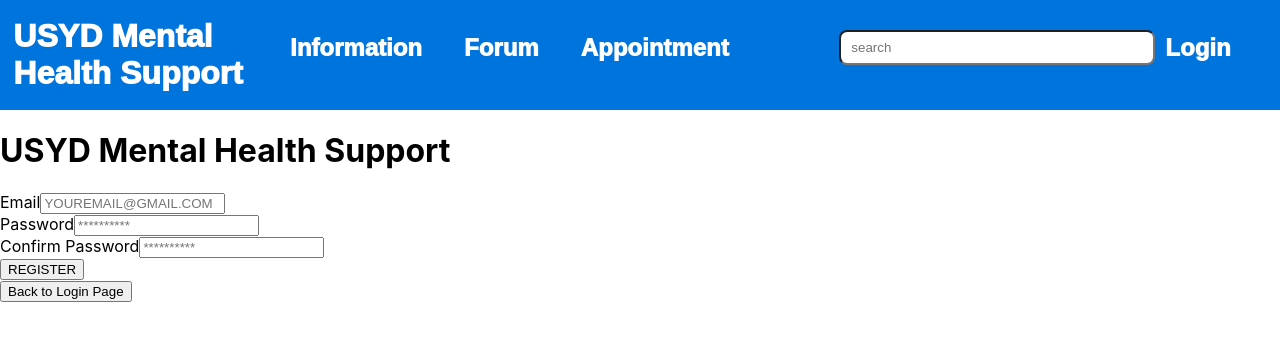
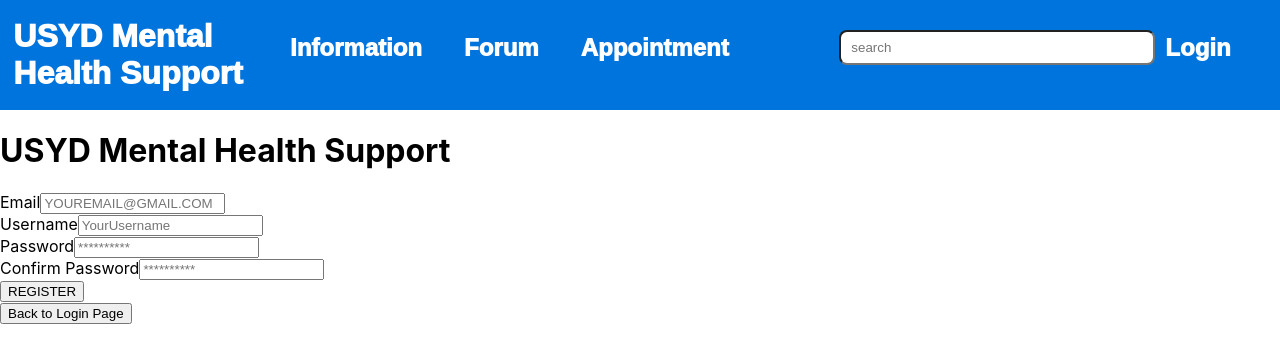
Before and after one commit to BrianXu0623/Mental-Health-Website, a React (Create React App) app in the folder frontend/mental_health_website/: page /register in a window 1280 px wide. Shown: the top 362 px of the page. Built offline with nearby package versions, Linux system fonts and the light colour scheme.

Commit message:
Register with Username

```diff
--- a/frontend/mental_health_website/src/pages/Register.js
+++ b/frontend/mental_health_website/src/pages/Register.js
@@ -1,16 +1,19 @@
+// Register.js
+
 import React, { useState } from 'react';
 import { Form, Button } from 'react-bootstrap';
 import { Link } from 'react-router-dom';
 
 export default function Register() {
     const [email, setEmail] = useState('');
-    const [pass, setPass] = useState('');
+    const [username, setUsername] = useState('');
+    const [password, setPassword] = useState('');
     const [conPass, setConPass] = useState('');
     const [passwordsMatch, setPasswordsMatch] = useState(true);
 
     const handleSubmit = (e) => {
         e.preventDefault();
-        if (pass === conPass) {
+        if (password === conPass) {
             console.log('Registration successful');
 
             fetch('http://localhost:8080/api/users/register', {
@@ -18,7 +21,7 @@ export default function Register() {
                 headers: {
                     'Content-Type': 'application/json',
                 },
-                body: JSON.stringify({ email, password: pass }),
+                body: JSON.stringify({ email, username, password }),
             })
                 .then(response => response.json())
                 .then(data => {
@@ -51,12 +54,22 @@ export default function Register() {
                     />
                 </Form.Group>
 
+                <Form.Group controlId="username">
+                    <Form.Label>Username</Form.Label>
+                    <Form.Control
+                        type="text"
+                        value={username}
+                        onChange={(e) => setUsername(e.target.value)}
+                        placeholder="YourUsername"
+                    />
+                </Form.Group>
+
                 <Form.Group controlId="password">
                     <Form.Label>Password</Form.Label>
                     <Form.Control
                         type="password"
-                        value={pass}
-                        onChange={(e) => setPass(e.target.value)}
+                        value={password}
+                        onChange={(e) => setPassword(e.target.value)}
                         placeholder="**********"
                     />
                 </Form.Group>
```
